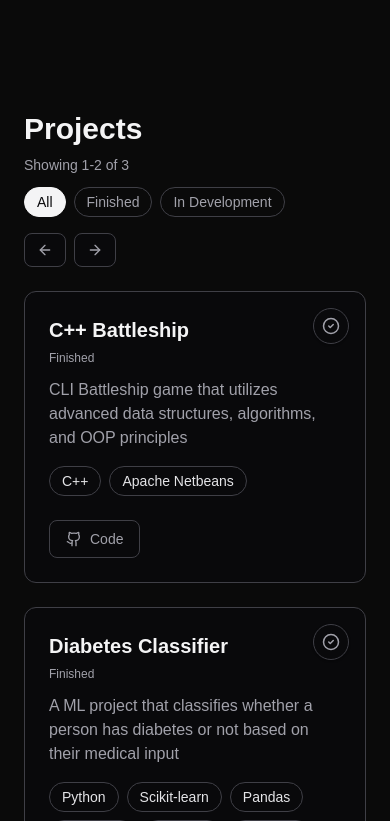
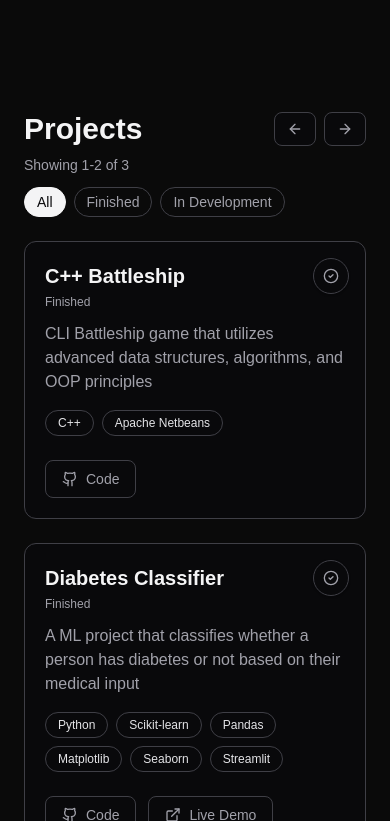
Before and after one commit to Coolguy4123/Portfolio, a Next.js app: page / in a window 390 px wide. Shown: the part 1803-2624 px from the top of the page. Built offline with nearby package versions, Linux system fonts and the light colour scheme.

Commit message:
Modified layout issues in small screens/mobile layout

```diff
--- a/app/components/ProjectSection.tsx
+++ b/app/components/ProjectSection.tsx
@@ -28,7 +28,7 @@ function statusLabel(status: ProjectStatus) {
   return status === "finished" ? "Finished" : "In Development";
 }
 
-// Computes icon depending on status
+// Status icon
 function StatusIcon({ status }: { status: ProjectStatus }) {
   const Icon = status === "finished" ? CheckCircle2 : Wrench;
 
@@ -47,7 +47,7 @@ function StatusIcon({ status }: { status: ProjectStatus }) {
       aria-label={statusLabel(status)}
       title={statusLabel(status)}
     >
-      <Icon className={`h-4.5 w-4.5 ${muted}`} />
+      <Icon className={`h-4 w-4 ${muted}`} />
     </div>
   );
 }
@@ -103,12 +103,51 @@ export default function ProjectSection({ projects }: { projects: Project[] }) {
     );
   };
 
+  const arrowsDisabled = filtered.length <= pageSize;
+
   return (
     <section id="projects" className="scroll-mt-24 space-y-6">
       {/* Header */}
-      <div className="flex flex-col gap-4 sm:flex-row sm:items-end sm:justify-between">
+      <div className="space-y-4">
         <div className="space-y-2">
-          <h2 className={`text-3xl font-bold ${heading}`}>Projects</h2>
+          <div className="flex items-center justify-between gap-3">
+            <h2 className={`text-3xl font-bold ${heading}`}>Projects</h2>
+
+            {/* Arrows */}
+            <div className="flex items-center gap-2">
+              <button
+                type="button"
+                onClick={prev}
+                aria-label="Previous projects"
+                className={[
+                  "rounded-lg border px-3 py-2 text-sm",
+                  card,
+                  muted,
+                  ringHover,
+                  "disabled:opacity-50 disabled:cursor-not-allowed",
+                ].join(" ")}
+                disabled={arrowsDisabled}
+              >
+                <ArrowLeft className="h-4 w-4" />
+              </button>
+
+              <button
+                type="button"
+                onClick={next}
+                aria-label="Next projects"
+                className={[
+                  "rounded-lg border px-3 py-2 text-sm",
+                  card,
+                  muted,
+                  ringHover,
+                  "disabled:opacity-50 disabled:cursor-not-allowed",
+                ].join(" ")}
+                disabled={arrowsDisabled}
+              >
+                <ArrowRight className="h-4 w-4" />
+              </button>
+            </div>
+          </div>
 
           <p className={`text-sm ${muted}`}>
             Showing {filtered.length === 0 ? 0 : page * pageSize + 1}-
@@ -126,66 +165,57 @@ export default function ProjectSection({ projects }: { projects: Project[] }) {
             {filterButton("in_dev", "In Development")}
           </div>
         </div>
-
-        {/* Arrows */}
-        <div className="flex items-center gap-2">
-          <button
-            type="button"
-            onClick={prev}
-            aria-label="Previous projects"
-            className={`rounded-lg border px-3 py-2 text-sm ${card} ${muted} ${ringHover}`}
-            disabled={filtered.length <= pageSize}
-          >
-            <ArrowLeft className="h-4 w-4" />
-          </button>
-
-          <button
-            type="button"
-            onClick={next}
-            aria-label="Next projects"
-            className={`rounded-lg border px-3 py-2 text-sm ${card} ${muted} ${ringHover}`}
-            disabled={filtered.length <= pageSize}
-          >
-            <ArrowRight className="h-4 w-4" />
-          </button>
-        </div>
       </div>
 
       {/* Cards */}
-      <div className="grid gap-6 md:grid-cols-2">
+      <div className="grid gap-6 lg:grid-cols-2">
         {visible.map((p) => (
-          <div
+          <article
             key={p.title}
             className={[
-              "group relative rounded-xl border p-6",
+              "group relative rounded-xl border p-5 sm:p-6",
               card,
-              "focus:outline-none",
               "transition-all duration-300",
               "hover:shadow-lg hover:-translate-y-1",
               ringHover,
             ].join(" ")}
           >
-            {/* Status icon */}
             <StatusIcon status={p.status} />
 
-            <div className="flex items-start justify-between gap-3 pr-10">
-              <div className="space-y-1.5">
-                <h3 className={`text-xl font-semibold ${heading} transition-colors group-hover:text-[rgb(var(--fg))]/80`}>{p.title}</h3>
+            <div className="pr-10">
+              <h3
+                className={[
+                  "text-xl font-semibold",
+                  heading,
+                  "transition-colors group-hover:text-[rgb(var(--fg))]/80",
+                ].join(" ")}
+              >
+                {p.title}
+              </h3>
 
-                <p className={`text-xs ${muted}`}>
-                  {statusLabel(p.status)}
-                  {p.progress ? ` • ${p.progress}` : ""}
-                </p>
-              </div>
+              <p className={`mt-1 text-xs ${muted}`}>
+                {statusLabel(p.status)}
+                {p.progress ? ` • ${p.progress}` : ""}
+              </p>
             </div>
 
             <p className={`mt-3 ${muted}`}>{p.description}</p>
 
+            {/* Technology Tags */}
             <div className="mt-4 flex flex-wrap gap-2">
               {p.tech.map((t) => (
                 <span
                   key={t}
-                  className={`text-sm rounded-full px-3 py-1 border ${chip} transition-all duration-200 hover:scale-110 hover:border-[rgb(var(--fg))]/50`}
+                  title={t}
+                  className={[
+                    "rounded-full border",
+                    "px-3 py-1",
+                    "text-xs sm:text-sm",
+                    chip,
+                    "transition-all duration-200",
+                    "hover:scale-105 hover:border-[rgb(var(--fg))]/50",
+                    "max-w-full",
+                  ].join(" ")}
                 >
                   {t}
                 </span>
@@ -193,17 +223,20 @@ export default function ProjectSection({ projects }: { projects: Project[] }) {
             </div>
 
             {/* Links */}
-            <div className="mt-6 flex items-center gap-3">
+            <div className="mt-6 flex flex-wrap items-center gap-3">
               <a
                 href={p.link}
                 target="_blank"
                 rel="noreferrer"
                 className={[
-                  "inline-flex items-center gap-2 px-4 py-2 rounded-lg border text-sm font-medium",
-                  "transition-colors",
+                  "inline-flex items-center gap-2",
+                  "px-4 py-2 rounded-lg border",
+                  "text-sm font-medium",
+                  "min-w-0",
                   card,
                   ringHover,
                   muted,
+                  "transition-colors",
                   "hover:text-[rgb(var(--fg))]",
                 ].join(" ")}
               >
@@ -217,11 +250,14 @@ export default function ProjectSection({ projects }: { projects: Project[] }) {
                   target="_blank"
                   rel="noreferrer"
                   className={[
-                    "inline-flex items-center gap-2 px-4 py-2 rounded-lg border text-sm font-medium",
-                    "transition-colors",
+                    "inline-flex items-center gap-2",
+                    "px-4 py-2 rounded-lg border",
+                    "text-sm font-medium",
+                    "min-w-0",
                     card,
                     ringHover,
                     muted,
+                    "transition-colors",
                     "hover:opacity-90",
                   ].join(" ")}
                 >
@@ -230,11 +266,11 @@ export default function ProjectSection({ projects }: { projects: Project[] }) {
                 </a>
               ) : null}
             </div>
-          </div>
+          </article>
         ))}
       </div>
 
-      {/* Page dots */}
+      {/* Page dots (Only works in larger screens) */}
       <div className="flex justify-center gap-2 pt-2">
         {Array.from({ length: totalPages }).map((_, i) => {
           const isActive = i === page;
```
